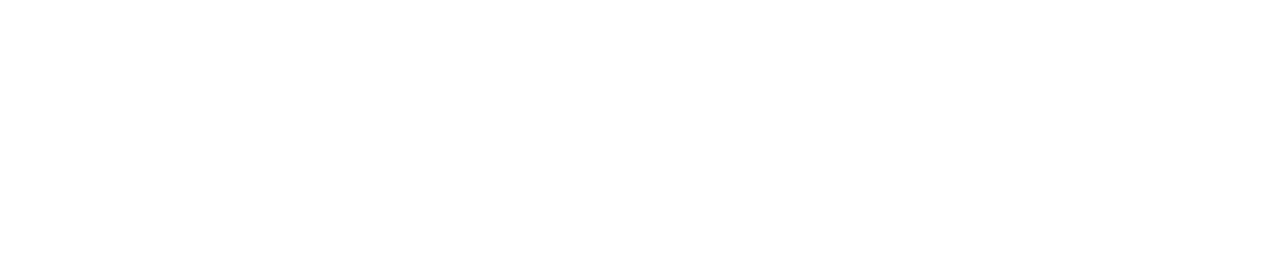
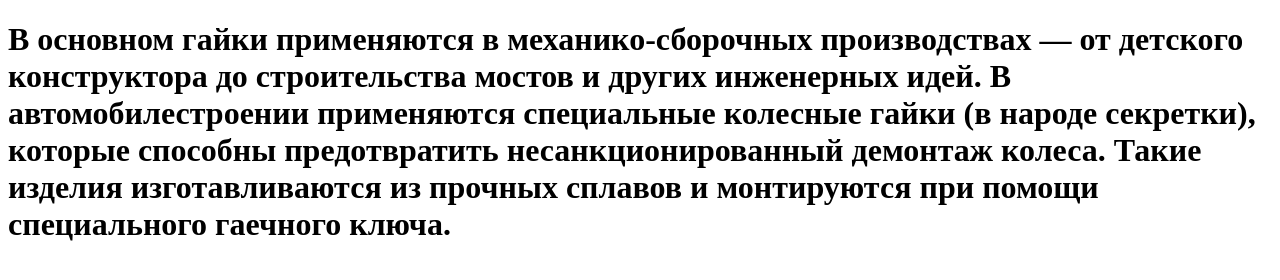
Before and after one commit to 2138747261781/2138747261781.github.io, a plain HTML site: page index3.html in a window 1280 px wide. Drawn offline with Linux system fonts and the light colour scheme.

Commit message:
Update index3.html

```diff
--- a/index3.html
+++ b/index3.html
@@ -6,6 +6,7 @@
     <title>Предназночение гайки</title>
 </head>
 <body>
-    <a href="https://ru.wikipedia.org/wiki/Гайка"></a>
+    <h1>В основном гайки применяются в механико-сборочных производствах — от детского конструктора до строительства мостов и других инженерных идей.
+        В автомобилестроении применяются специальные колесные гайки (в народе секретки), которые способны предотвратить несанкционированный демонтаж колеса. Такие изделия изготавливаются из прочных сплавов и монтируются при помощи специального гаечного ключа.</h1>
 </body>
 </html>
```
